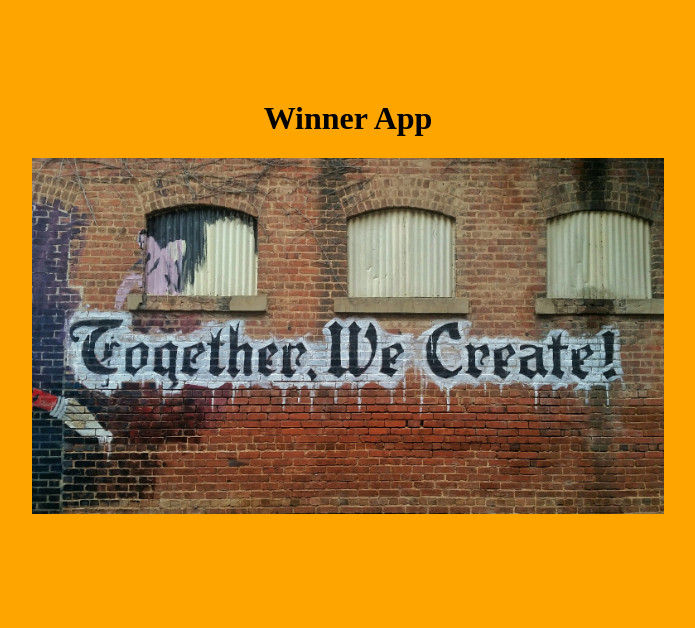
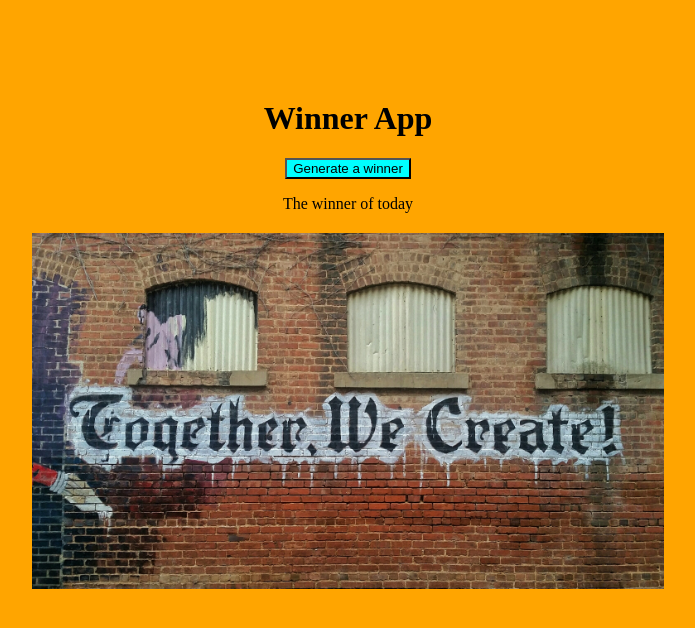
Before and after one commit to Janviermbilizi/sutwa-demo-app, a React (Create React App) app in the folder client/: page / in a window 1280 px wide. Shown: the top 628 px of the page, without its empty margins (292-987 px from the left). Built offline with nearby package versions, Linux system fonts and the light colour scheme.

Commit message:
connected winner backend with winner frontend

```diff
--- a/client/src/App.js
+++ b/client/src/App.js
@@ -4,20 +4,26 @@ import together from "./together.jpg";
 
 function App() {
   const [appName, setAppName] = useState("Winner App");
+  const [winner, setwinner] = useState(null);
 
-  const fetchData = () => {
-    fetch("http://localhost:8080/")
-      .then((data) => console.log(data))
+  const getWinner = () => {
+    fetch("http://localhost:8080")
+      .then((response) => response.json())
+      .then((data) => setwinner(data.Winner))
       .catch((err) => console.log(err));
   };
 
-  fetchData();
-
-  //useEffect();
+  //useEffect(getWinner);
 
   return (
     <div className="App">
       <h1>{appName}</h1>
+
+      <button onClick={getWinner}>Generate a winner</button>
+
+      <p>The winner of today</p>
+
+      <h2>{winner}</h2>
       {/* <button onClick={changeTheAppName}>Change the name of the App</button>
       <button onClick={resetTheAppName}>Reset the name of the App</button> */}
       <img src={together} />
```
Also changed, not shown: 1 other file (tests, documents, lock files or other folders).
